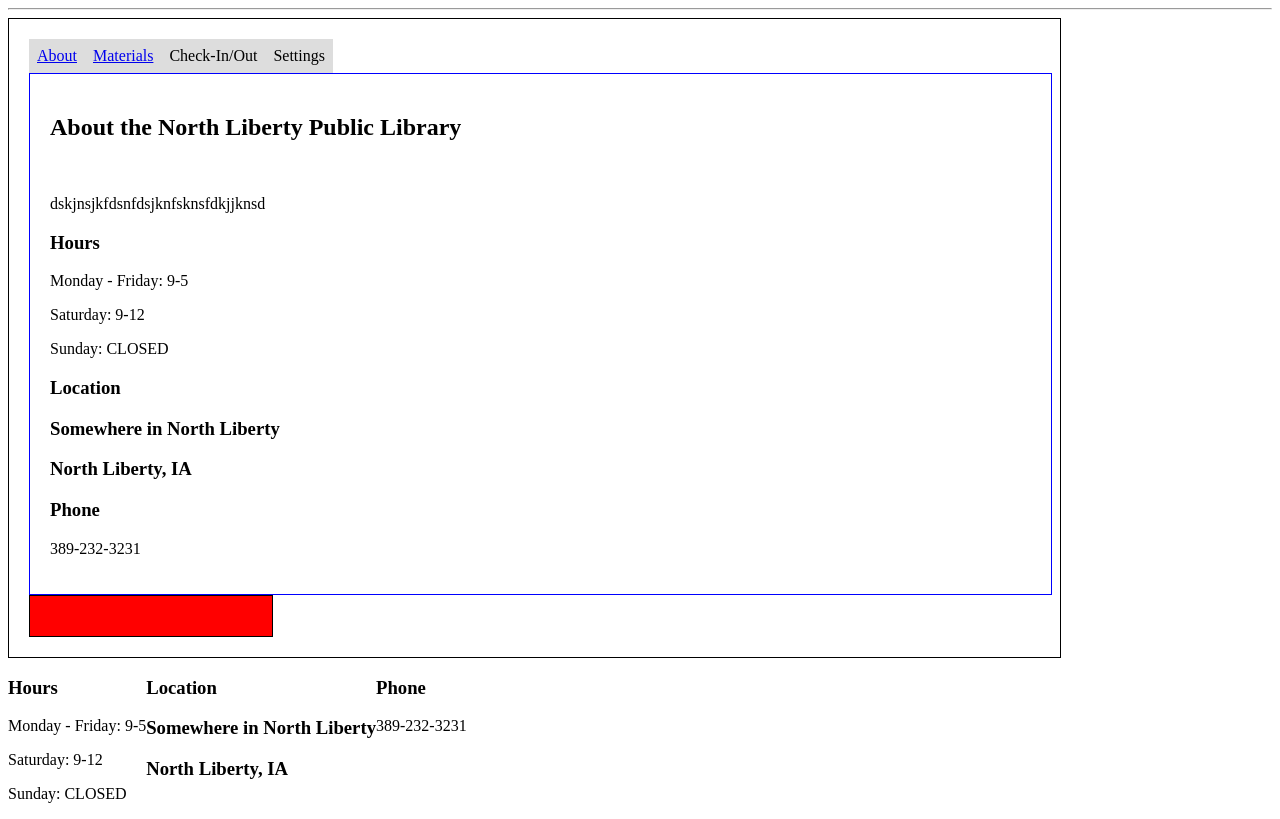
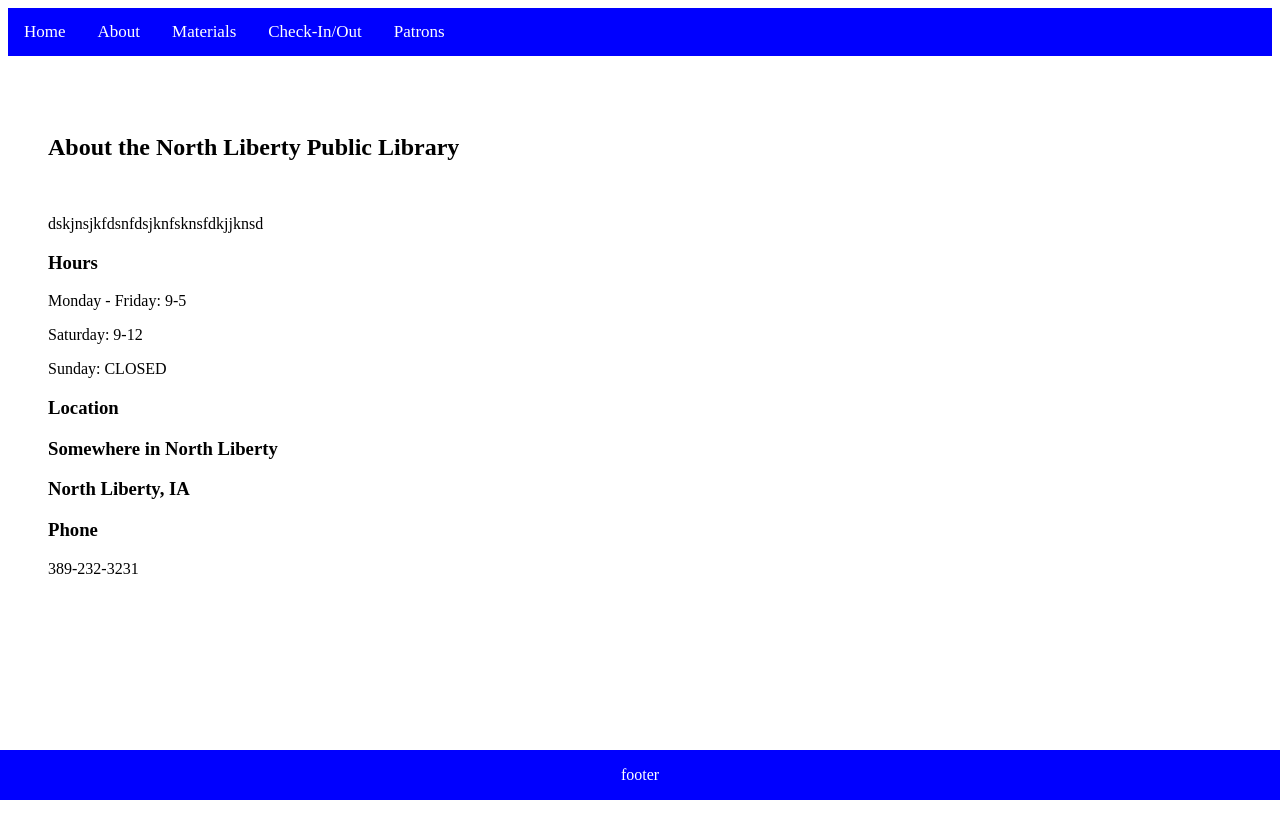
Before and after one commit to kdiekema/PublicLibraryModernization, a Flask app: page / in a window 1280 px wide. Run offline with Flask 2, Linux system fonts and the light colour scheme; data that the repository does not hold is empty; parts of the project's set-up code (start-up, migrations or seed data) failed here and were passed over.

Commit message:
Updated css and base.html

```diff
--- a/app.py
+++ b/app.py
@@ -73,8 +73,7 @@ class PatronsForm(FlaskForm):
 
 @app.route('/') #I'm not sure what the app route would be for our database design
 def index():
-    all_materials = g3_materials.query.all()
-    return render_template('index.html',  materials=all_materials, pageTitle='Materials')
+    return render_template('index.html')
 
 @app.route('/about')
 def about():
--- a/static/css/custom.css
+++ b/static/css/custom.css
@@ -1,25 +1,51 @@
 .footer {
-  height: 50px;
-  margin-top: -50px;
-  clear:both;
+  position: fixed;
+  left: 0;
+  bottom: 0;
+  width: 100%;
+  margin-top: 5px;
+  background-color: blue;
+  color: white;
+  text-align: center;
 }
+
+.topnav {
+  left: 0;
+  overflow: hidden;
+  width: 100%;
+  background-color: blue;
+}
+
+.topnav a {
+  float: left;
+  color: white;
+  background-color: blue;
+  text-align: center;
+  padding: 14px 16px;
+  text-decoration: none;
+  font-size: 17px;
+}
+
+.topnav a:hover {
+  color: black;
+  background-color: cyan;
+}
+
 
 .wrapper{
 	background-color: white;
 	width: 80%; /*set the width you want for th div */
 	margin: 0 auto; /* centers the div on the page */
 	text-align: left; /*left justifies the text in the div */
-	border: 1px solid black; /*put a border around the box */
 	padding: 20px;
 	float: left;
 }
 
 .sidebar{
-	background-color: red;
+	background-color: blue;
 	width: 20%; /*set the width you want for th div */
 	margin: 0 auto; /* centers the div on the page */
 	text-align: left; /*left justifies the text in the div */
-	border: 1px solid black; /*put a border around the box */
 	padding: 20px;
 	float: left;
 }
@@ -32,7 +58,6 @@
 	margin: 0 auto; /* centers the div on the page */
 	text-align: left; /*left justifies the text in the div */
 	padding: 20px;
-	border: 1px solid blue;
 }
 
 .button {
@@ -47,7 +72,8 @@
 }
 
 body{
-	background-color: white
+	background-color: white;
+	padding: 0px;
 }
 
 h1 {
@@ -55,10 +81,6 @@ h1 {
 	font-size: 50px;
 	padding-left: 20px;
 	color: white;
-}
-
-input{
-	padding:10px;
 }
 
 
@@ -82,9 +104,3 @@ ul {
 li {
 	float: left;
   }
-
-  a {
-	display: block;
-	padding: 8px;
-	background-color: #dddddd;
-  }
--- a/templates/base.html
+++ b/templates/base.html
@@ -5,51 +5,33 @@
 	<link rel="stylesheet" type="text/css" href="{{ url_for('static', filename='css/custom.css') }}">
 </head>
 <body>
-<div>
-<hr>
-<div>
-<div class="wrapper">
 
-		<div>
+<div class="topnav col-sm-12">
 				<ul>
+					<li><a href="{{ url_for('index')}}">Home</a></li>
 					<li><a href="{{ url_for('about')}}">About</a></li>
 					<li><a href="{{ url_for('add_materials')}}">Materials</a></li>
 					<li><a>Check-In/Out</a></li>
-					<li><a>Settings</a></li>
+					<li><a href="{{ url_for('add_patrons')}}">Patrons</a></li>
 				</ul>
 		</div>
 				<br />
+<div class="wrapper col-sm-12">
+
 	<div class="data">
 
 	    {% block body %}
 
 	    {% endblock %}
 	</div> <!-- close the data div -->
-	<div class="sidebar">
 
-	</div>
 <div style="clear:both;"></div> <!-- clear styling -->
 
 </div> <!-- close the wrapper div -->
 </div>
 
   <footer class="footer">
-  <div>
-	<div style="float:left">
-	<H3> Hours </H3>
-	<p> Monday - Friday: 9-5 </p>
-	<p> Saturday: 9-12 </p>
-	<p> Sunday: CLOSED </p>
-	</div>
-	<div style="float:left">
-	<H3> Location <H3>
-	<p>Somewhere in North Liberty</p>
-	<p> North Liberty, IA </p>
-	</div>
-	<div style="float:left">
-	<H3> Phone </H3>
-	<p>389-232-3231</p>
-	</div>
+  <p>footer </p>
 </div>
   </footer>
 
```
Also changed, not shown: templates/about.html (+16 -0 lines).
